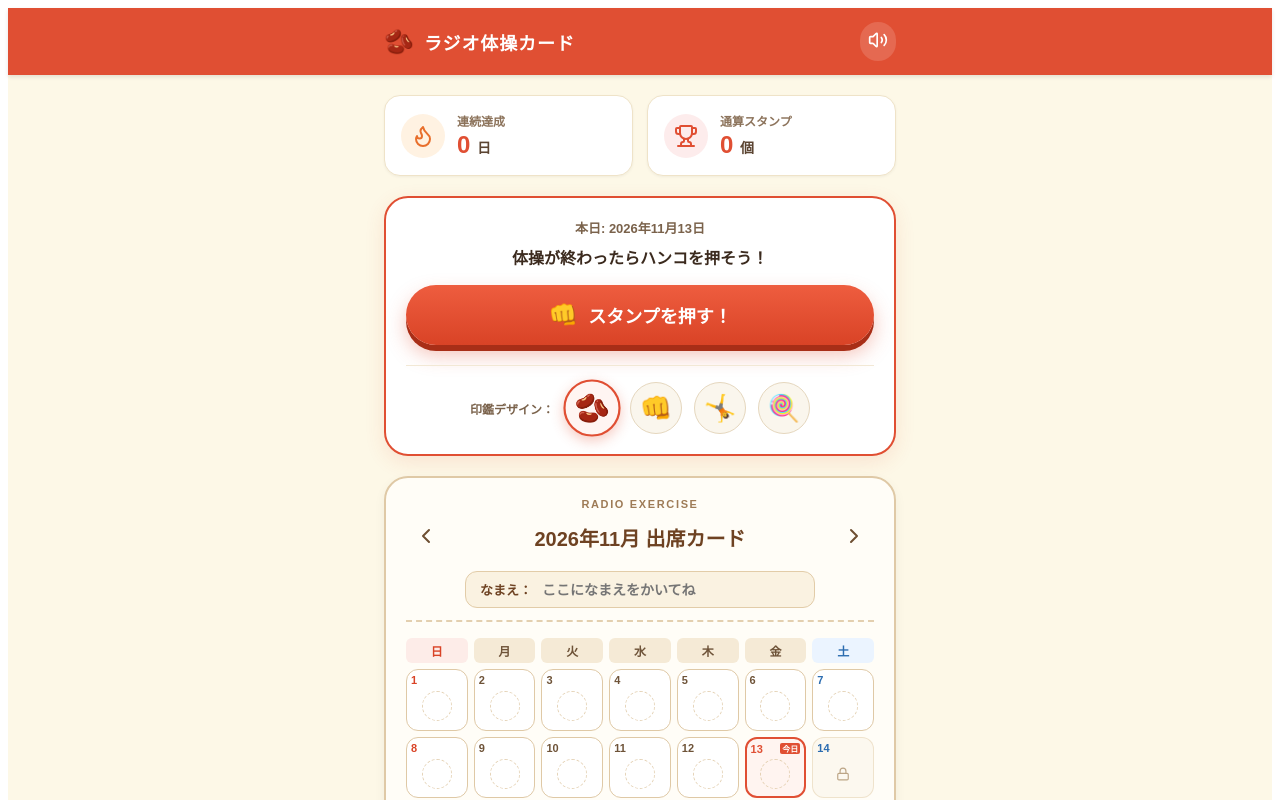
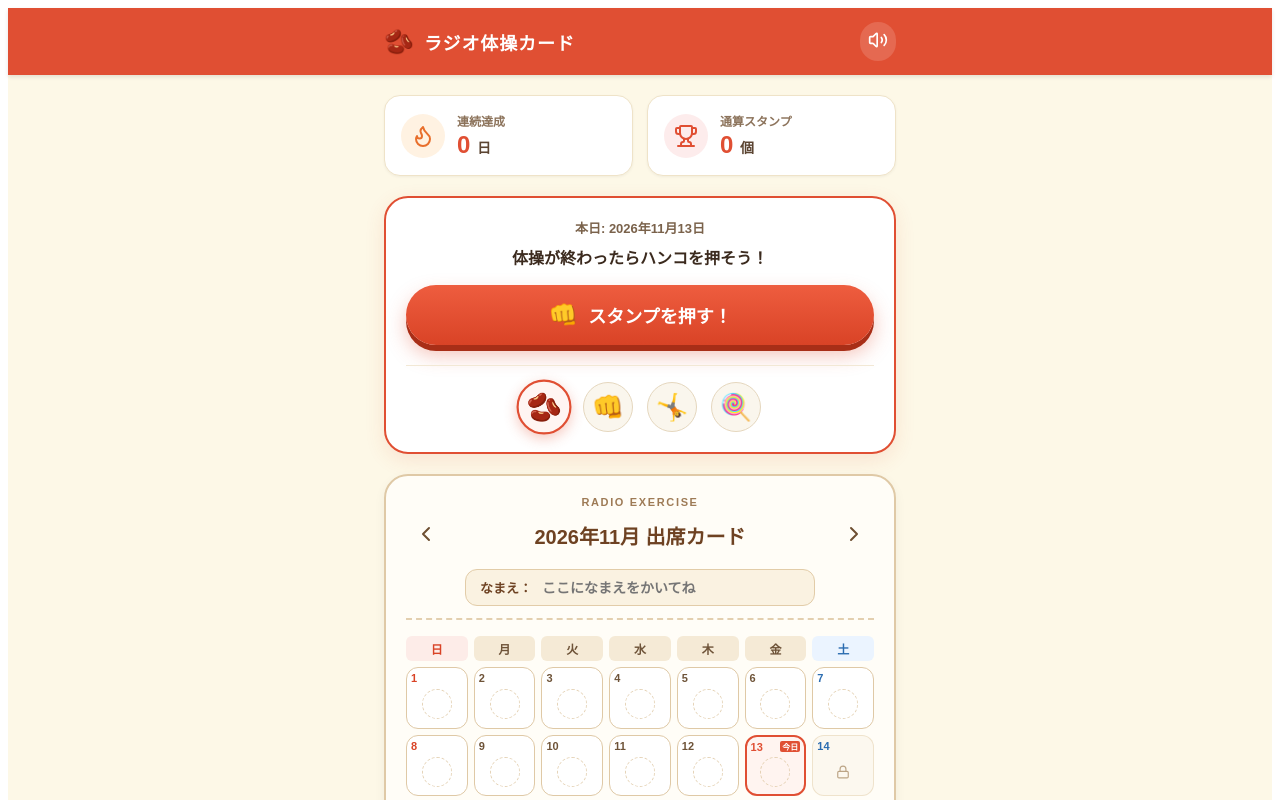
Before and after one commit to syrup-chocolate/radio-card, a React (Vite) app: page / in a window 1280 px wide. Shown: the top 800 px of the page. Built offline with nearby package versions, Linux system fonts and the light colour scheme.

Commit message:
Update storage keys and modify stamp design layout

```diff
--- a/src/App.jsx
+++ b/src/App.jsx
@@ -24,10 +24,10 @@ const STAMP_TYPES = [
 const WEEKDAYS = ['日', '月', '火', '水', '木', '金', '土'];
 
 const STORAGE_KEYS = {
-  STAMPS: 'radio_taiso_stamps_v6',
-  SELECTED_STAMP: 'radio_taiso_selected_stamp_v6',
-  USER_NAME: 'radio_taiso_user_name_v6',
-  SOUND_ENABLED: 'radio_taiso_sound_enabled_v6',
+  STAMPS: 'radio_taiso_stamps_v8',
+  SELECTED_STAMP: 'radio_taiso_selected_stamp_v8',
+  USER_NAME: 'radio_taiso_user_name_v8',
+  SOUND_ENABLED: 'radio_taiso_sound_enabled_v8',
 };
 
 export default function App() {
@@ -449,10 +449,8 @@ export default function App() {
             )}
           </div>
 
-          {/* 印鑑デザイン（テキスト案内なし・絵文字のみ） */}
-          <div style={{ marginTop: '20px', paddingTop: '16px', borderTop: '1px solid #F2E8D5', display: 'flex', alignItems: 'center', justifyContent: 'center', gap: '12px' }}>
-            <span style={{ fontSize: '12px', fontWeight: 800, color: '#7A624B' }}>印鑑デザイン：</span>
-            <div style={{ display: 'flex', gap: '12px', alignItems: 'center' }}>
+          {/* 印鑑デザイン部分（文字を削除し、絵文字ボタンのみ中央配置） */}
+          <div style={{ marginTop: '20px', paddingTop: '16px', borderTop: '1px solid #F2E8D5', display: 'flex', alignItems: 'center', justifyContent: 'center', gap: '14px' }}>
             {STAMP_TYPES.map((stamp) => {
               const isSelected = selectedStamp === stamp.id;
               return (
@@ -461,8 +459,8 @@ export default function App() {
                   type="button"
                   onClick={() => handleSelectStamp(stamp.id)}
                   style={{
-                      width: '52px',
-                      height: '52px',
+                    width: '50px',
+                    height: '50px',
                     borderRadius: '9999px',
                     display: 'flex',
                     alignItems: 'center',
@@ -479,7 +477,6 @@ export default function App() {
                 </button>
               );
             })}
-            </div>
           </div>
         </section>
 
```
Lines whose indentation alone changed are shown as unchanged.
